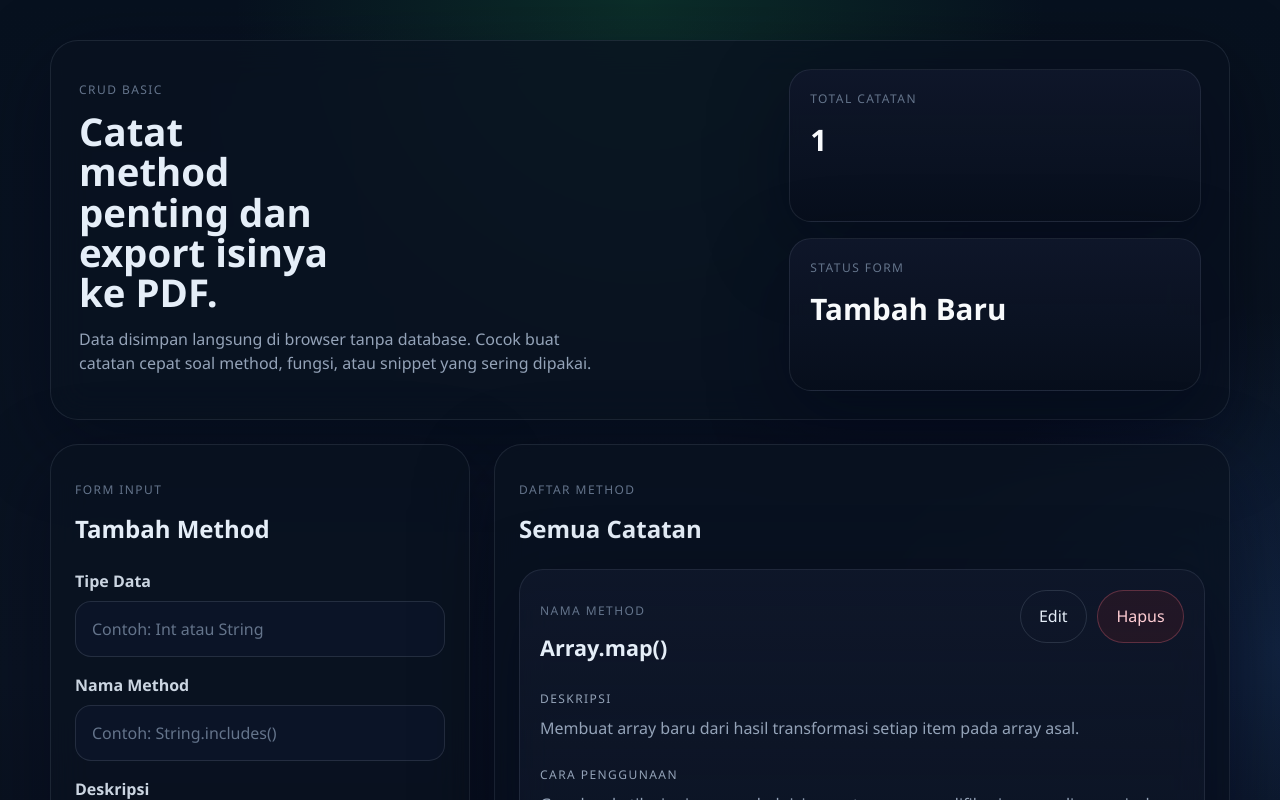
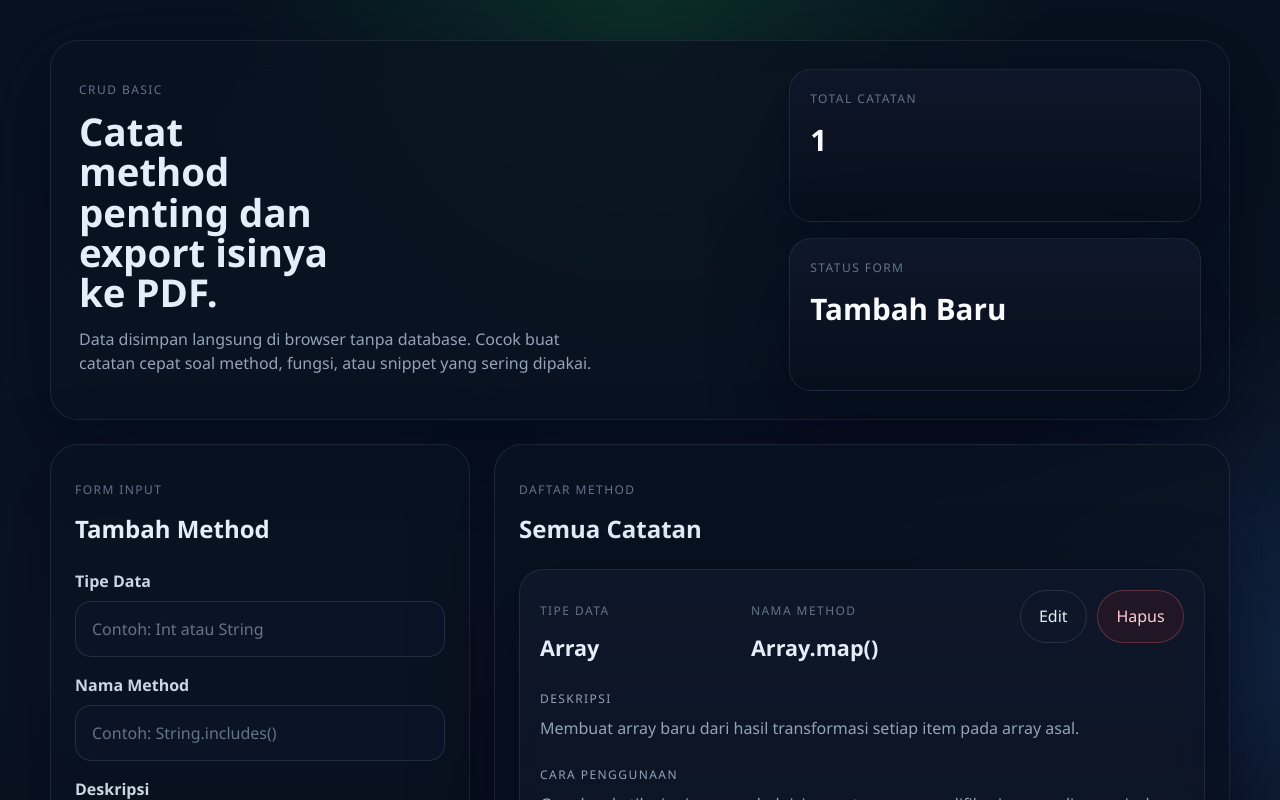
Before and after one commit to rismanasdk/Note-Method, a Svelte app: page / in a window 1280 px wide. Shown: the top 800 px of the page. Built offline with nearby package versions, Linux system fonts and the light colour scheme.

Commit message:
feat: add tipe data

```diff
--- a/src/App.svelte
+++ b/src/App.svelte
@@ -2,6 +2,7 @@
   const storageKey = 'method-catatan-items'
 
   const createEmptyForm = () => ({
+    tipeData: '',
     namaMethod: '',
     deskripsi: '',
     caraPenggunaan: '',
@@ -10,6 +11,7 @@
   const initialItems = [
     {
       id: crypto.randomUUID(),
+      tipeData: 'Array',
       namaMethod: 'Array.map()',
       deskripsi: 'Membuat array baru dari hasil transformasi setiap item pada array asal.',
       caraPenggunaan:
@@ -58,12 +60,13 @@
 
   const submitForm = () => {
     const payload = {
+      tipeData: form.tipeData.trim(),
       namaMethod: form.namaMethod.trim(),
       deskripsi: form.deskripsi.trim(),
       caraPenggunaan: form.caraPenggunaan.trim(),
     }
 
-    if (!payload.namaMethod || !payload.deskripsi || !payload.caraPenggunaan) {
+    if (!payload.tipeData || !payload.namaMethod || !payload.deskripsi || !payload.caraPenggunaan) {
       window.alert('Semua field wajib diisi.')
       return
     }
@@ -96,6 +99,7 @@
   const startEdit = (item) => {
     editingId = item.id
     form = {
+      tipeData: item.tipeData,
       namaMethod: item.namaMethod,
       deskripsi: item.deskripsi,
       caraPenggunaan: item.caraPenggunaan,
@@ -145,6 +149,7 @@
         (item, index) => `
           <article class="print-card">
             <div class="print-number">Method ${index + 1}</div>
+            <h2>${escapeHtml(item.tipeData)}</h2>
             <h2>${escapeHtml(item.namaMethod)}</h2>
             <section>
               <h3>Deskripsi</h3>
@@ -330,9 +335,9 @@
       <label class="field">
         <span>Tipe Data</span>
         <input
-          bind:value={form.namaMethod}
+          bind:value={form.tipeData}
           type="text"
-          name="namaMethod"
+          name="tipeData"
           placeholder="Contoh: Int atau String"
         />
       </label>
@@ -391,6 +396,10 @@
             <article class="method-card">
               <div class="card-head">
                 <div>
+                  <p class="card-label">Tipe Data</p>
+                  <h3>{item.tipeData}</h3>
+                </div>
+                <div>
                   <p class="card-label">Nama Method</p>
                   <h3>{item.namaMethod}</h3>
                 </div>
```
